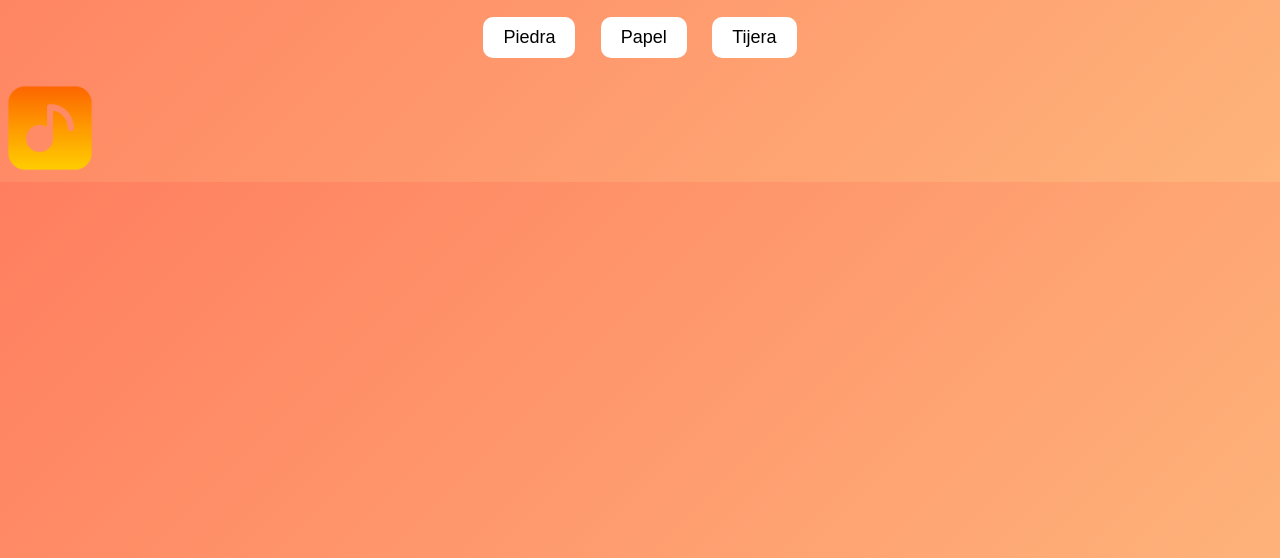
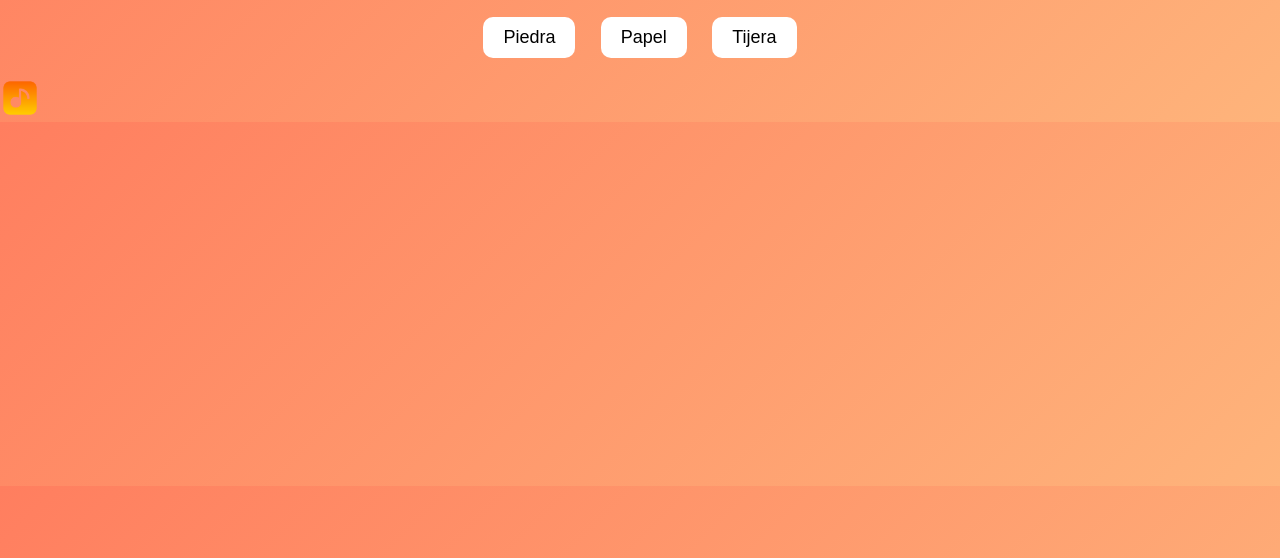
Before and after one commit to luchorwe/pisa_papel, a plain HTML site: page index.html in a window 1280 px wide. Shown: the part 242-800 px from the top of the page. Drawn offline with Linux system fonts and the light colour scheme.

Commit message:
Update styles.css

```diff
--- a/styles.css
+++ b/styles.css
@@ -19,16 +19,19 @@ h1 {
 
 /* Estilos para el botón imagen */
 .custom-button {
-    width: 100px; /* Ancho de la imagen */
-    height: 100px; /* Alto de la imagen */
+    width: 40px; /* Ancho de la imagen */
+    height: 40px; /* Alto de la imagen */
     cursor: pointer; /* Cambiar el cursor al pasar por encima */
+    transition: transform 0.2s; /* Agregar transición para suavizar el efecto */
 }
 
 .custom-button:focus {
     outline: none; /* Eliminar el contorno al hacer clic */
 }
 
-/* Otros estilos para la imagen según sea necesario */
+.custom-button:hover {
+    transform: scale(1.1); /* Escalar la imagen al pasar el ratón por encima */
+}
 
 #options {
     margin-top: 20px;
```
